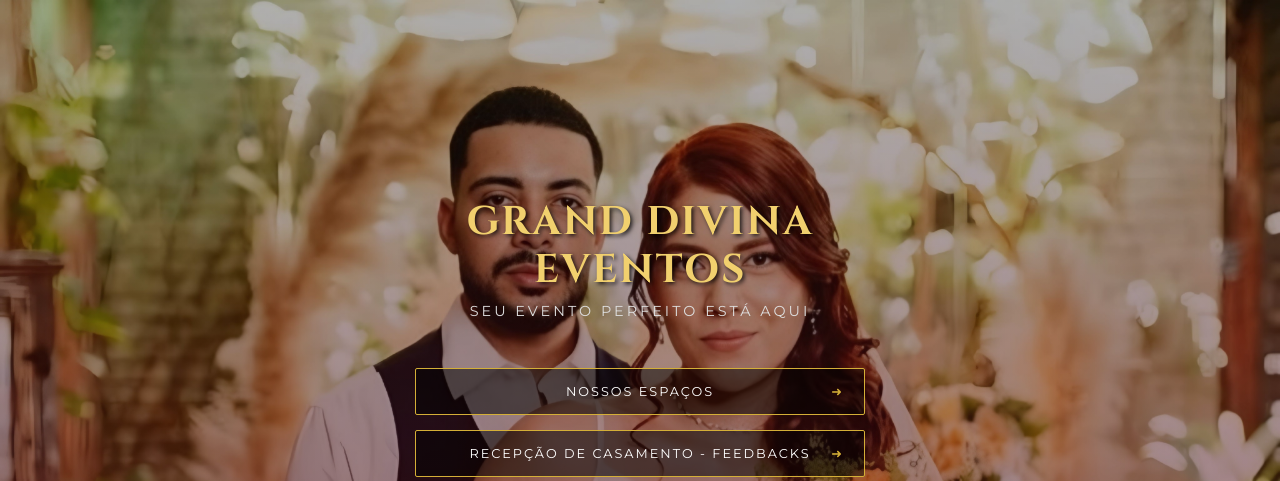
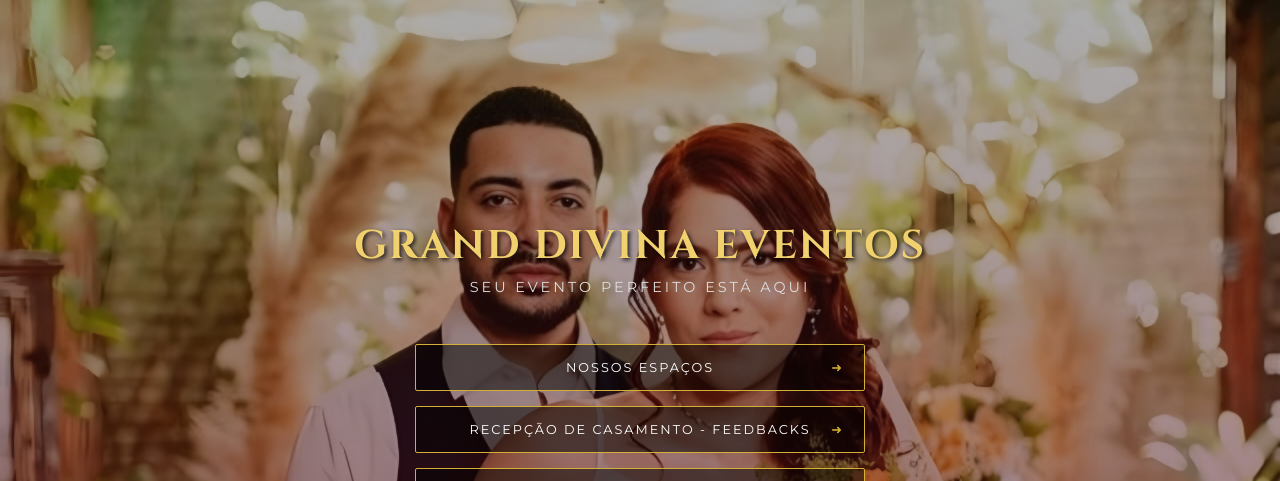
Before and after one commit to granddivinaeventos/bgd, a plain HTML site: page index.html in a window 1280 px wide. Shown: the top 481 px of the page. Drawn offline with Linux system fonts and the light colour scheme.

Commit message:
Update style.css

```diff
--- a/style.css
+++ b/style.css
@@ -77,7 +77,7 @@ header h1 {
     letter-spacing: 2px;
     margin-bottom: 0.5rem;
     text-shadow: 2px 2px 4px rgba(0,0,0,0.8);
-    white-space: normal; /* Permite quebra se necessário */
+    white-space: nowrap; /* Permite quebra se necessário */
     text-align: center;
     line-height: 1.2;
 }
```
